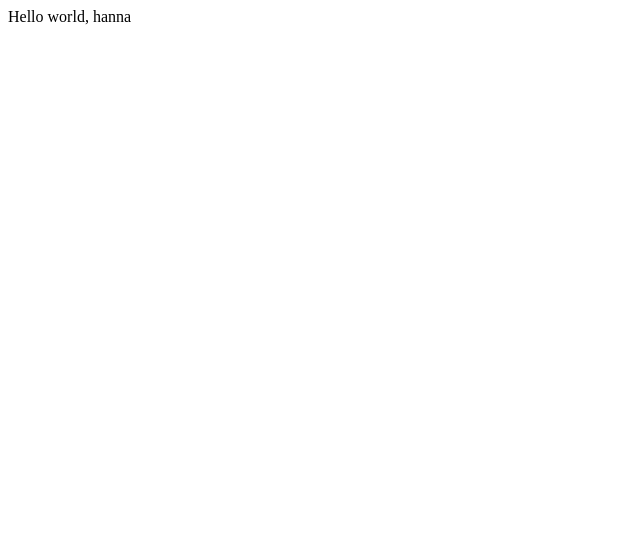
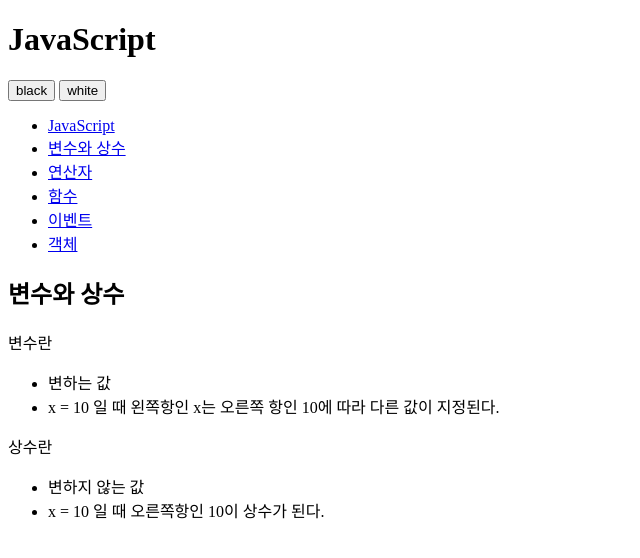
Before and after one commit to hanna00/opentutorials-hanna, a plain HTML site: page index.html in a window 1280 px wide. Shown: the whole page, without its empty margins (0-640 px from the left). Drawn offline with Linux system fonts and the light colour scheme.

Commit message:
change index.html

```diff
--- a/index.html
+++ b/index.html
@@ -1,24 +1,53 @@
 <!DOCTYPE html>
-<html lang="en">
+<html>
     <head>
         <meta charset="utf-8" />
-
-        <!-- Always force latest IE rendering engine (even in intranet) & Chrome Frame
-        Remove this if you use the .htaccess -->
-        <meta http-equiv="X-UA-Compatible" content="IE=edge,chrome=1" />
-
-        <title>index</title>
-        <meta name="description" content="" />
-        <meta name="author" content="egoing" />
-
-        <meta name="viewport" content="width=device-width; initial-scale=1.0" />
-
-        <!-- Replace favicon.ico & apple-touch-icon.png in the root of your domain and delete these references -->
-        <link rel="shortcut icon" href="/favicon.ico" />
-        <link rel="apple-touch-icon" href="/apple-touch-icon.png" />
     </head>
 
-    <body>
-        Hello world, hanna
+    <body id="body">
+        <div>
+            <header>
+                <h1>JavaScript</h1>
+            </header>
+            <div id="toolbar">
+                <input type="button" value="black" />
+                <input type="button" value="white" />
+            </div>
+            <nav>
+                <ul>
+                    <li><a href="http://opentutorials.org/course/49/17">JavaScript</a></li>
+                    <li><a href="http://opentutorials.org/course/49/16">변수와 상수</a></li>
+                    <li><a href="http://opentutorials.org/course/49/18">연산자</a></li>
+                    <li><a href="http://opentutorials.org/course/49/19">함수</a></li>
+                    <li><a href="http://opentutorials.org/course/49/20">이벤트</a></li>
+                    <li><a href="http://opentutorials.org/course/49/21">객체</a></li>
+                </ul>
+            </nav>
+            <article>
+                <h2>변수와 상수</h2>
+                <div>
+                    <p>변수란</p>
+                    <ul>
+                        <li>
+                            변하는 값
+                        </li>
+                        <li>
+                            x = 10 일 때 왼쪽항인 x는 오른쪽 항인 10에 따라 다른 값이 지정된다.
+                        </li>
+                    </ul>
+                    <p>
+                        상수란
+                    </p>
+                    <ul>
+                        <li>
+                            변하지 않는 값
+                        </li>
+                        <li>
+                            x = 10 일 때 오른쪽항인 10이 상수가 된다.
+                        </li>
+                    </ul>
+                </div>
+            </article>
+        </div>
     </body>
 </html>
```
